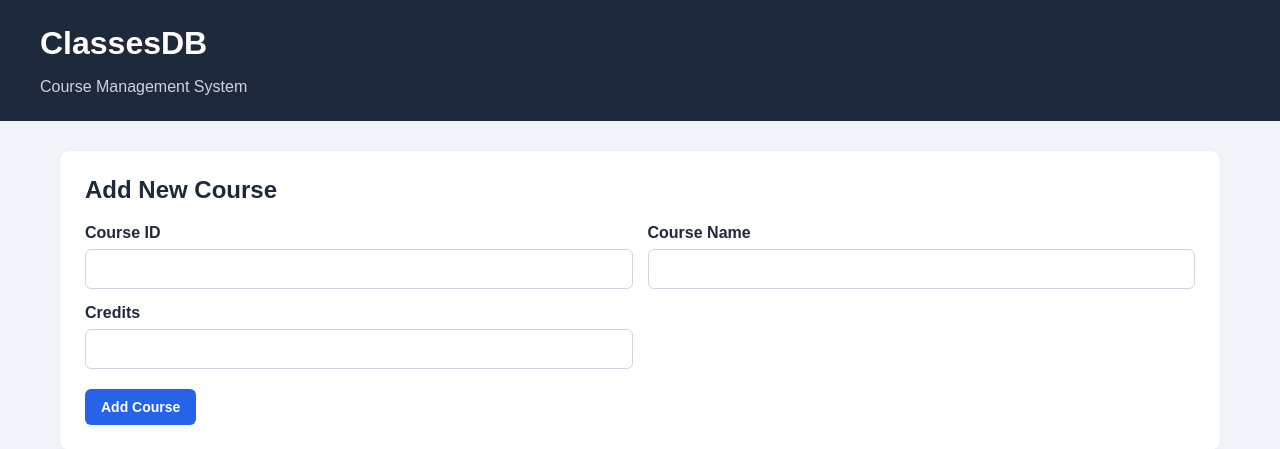
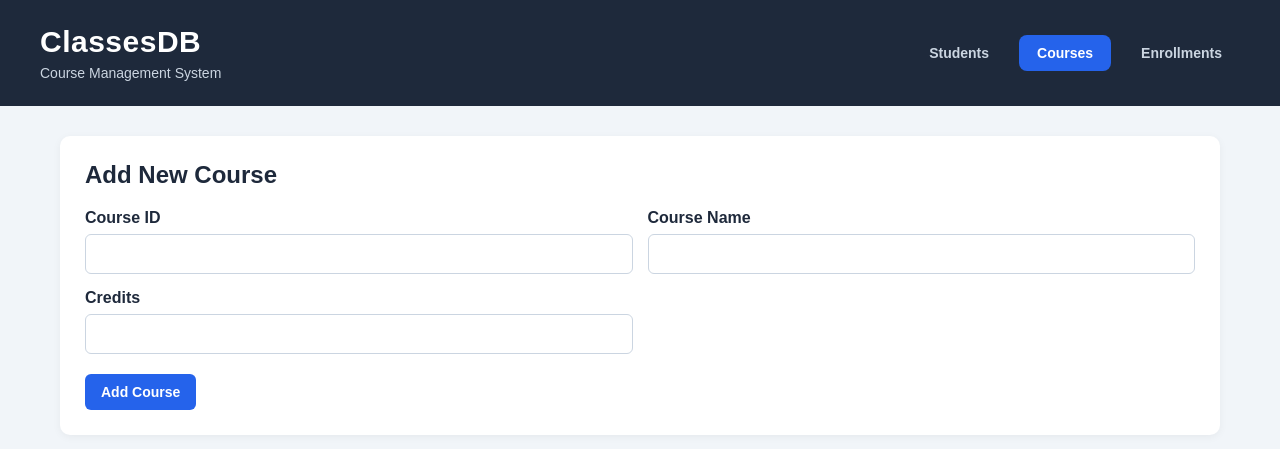
Before and after one commit to Dren30/MAC-250, a Flask app: page /courses in a window 1280 px wide. Shown: the top 449 px of the page. Run offline with Flask 3, Linux system fonts and the light colour scheme; data that the repository does not hold is empty.

Commit message:
Added nav-bar to courses and students page

```diff
--- a/student_db_app/templates/courses.html
+++ b/student_db_app/templates/courses.html
@@ -19,21 +19,64 @@
             color: #1e293b;
         }
 
-        header {
+        /* HEADER */
+        .main-header {
             background-color: #1e293b;
             color: white;
             padding: 25px 40px;
         }
 
-        header h1 {
-            margin: 0;
+        .header-content {
+            max-width: 1200px;
+            margin: 0 auto;
+            display: flex;
+            justify-content: space-between;
+            align-items: center;
+            flex-wrap: wrap;
+            gap: 20px;
         }
 
-        header p {
-            color: #cbd5e1;
-            margin-bottom: 0;
+        .header-title h1 {
+            margin: 0;
+            font-size: 30px;
+            font-weight: 700;
+            letter-spacing: 0.5px;
         }
 
+        .header-title p {
+            color: #cbd5e1;
+            margin: 6px 0 0;
+            font-size: 14px;
+        }
+
+        /* NAVIGATION */
+        .main-nav {
+            display: flex;
+            gap: 12px;
+            flex-wrap: wrap;
+        }
+
+        .main-nav a {
+            color: #cbd5e1;
+            text-decoration: none;
+            font-weight: 600;
+            font-size: 14px;
+            padding: 10px 18px;
+            border-radius: 8px;
+            transition: background-color 0.2s ease, color 0.2s ease;
+        }
+
+        .main-nav a:hover {
+            background-color: #334155;
+            color: white;
+        }
+
+        .main-nav a.active {
+            background-color: #2563eb;
+            color: white;
+        }
+
+        /* MAIN CONTENT */
         main {
             max-width: 1200px;
             margin: 30px auto;
@@ -53,6 +96,7 @@
             color: #1e293b;
         }
 
+        /* FORM */
         .form-grid {
             display: grid;
             grid-template-columns: repeat(2, 1fr);
@@ -80,8 +124,10 @@
         input:focus {
             outline: none;
             border-color: #2563eb;
+            box-shadow: 0 0 0 3px rgba(37, 99, 235, 0.12);
         }
 
+        /* BUTTONS */
         button {
             border: none;
             padding: 10px 16px;
@@ -89,6 +135,7 @@
             cursor: pointer;
             font-size: 14px;
             font-weight: bold;
+            transition: background-color 0.2s ease;
         }
 
         .primary-button {
@@ -123,6 +170,7 @@
             background-color: #fecaca;
         }
 
+        /* TABLE */
         .table-container {
             overflow-x: auto;
         }
@@ -148,6 +196,7 @@
             background-color: #f8fafc;
         }
 
+        /* ACTIONS */
         .actions {
             display: flex;
             gap: 8px;
@@ -164,9 +213,24 @@
             padding: 25px;
         }
 
+        /* RESPONSIVE DESIGN */
         @media (max-width: 600px) {
-            header {
+            .main-header {
                 padding: 20px;
+            }
+
+            .header-content {
+                flex-direction: column;
+                align-items: flex-start;
+            }
+
+            .main-nav {
+                width: 100%;
+                gap: 5px;
+            }
+
+            .main-nav a {
+                padding: 9px 12px;
             }
 
             .form-grid {
@@ -176,21 +240,41 @@
             section {
                 padding: 18px;
             }
+
+            main {
+                margin: 20px auto;
+            }
         }
     </style>
 </head>
 
 <body>
 
-<header>
+    <!-- HEADER -->
+    <header class="main-header">
+
+        <div class="header-content">
+
+            <div class="header-title">
                 <h1>ClassesDB</h1>
                 <p>Course Management System</p>
+            </div>
+
+            <nav class="main-nav">
+                <a href="{{ url_for('index') }}">Students</a>
+                <a href="{{ url_for('courses') }}" class="active">Courses</a>
+                <a href="{{ url_for('enrollments') }}">Enrollments</a>
+            </nav>
+
+        </div>
+
     </header>
 
     <main>
 
         <!-- ADD COURSE -->
         <section>
+
             <h2>Add New Course</h2>
 
             <form action="{{ url_for('insert_course') }}" method="POST">
@@ -198,17 +282,22 @@
                 <div class="form-grid">
 
                     <div class="form-group">
+
                         <label for="course_id">Course ID</label>
+
                         <input
                             type="number"
                             id="course_id"
                             name="course_id"
                             required
                         >
+
                     </div>
 
                     <div class="form-group">
+
                         <label for="course_name">Course Name</label>
+
                         <input
                             type="text"
                             id="course_name"
@@ -216,10 +305,13 @@
                             maxlength="60"
                             required
                         >
+
                     </div>
 
                     <div class="form-group">
+
                         <label for="credits">Credits</label>
+
                         <input
                             type="number"
                             id="credits"
@@ -227,6 +319,7 @@
                             min="1"
                             required
                         >
+
                     </div>
 
                 </div>
@@ -236,11 +329,13 @@
                 </button>
 
             </form>
+
         </section>
 
 
         <!-- COURSE TABLE -->
         <section>
+
             <h2>Courses</h2>
 
             <div class="table-container">
@@ -269,6 +364,7 @@
                             <td>{{ course.credits }}</td>
 
                             <td>
+
                                 <div class="actions">
 
                                     <a
@@ -284,9 +380,7 @@
                                     <form
                                         action="{{ url_for('delete_course') }}"
                                         method="POST"
-                                    onsubmit="return confirm(
-                                        'Are you sure you want to delete this course?'
-                                    );"
+                                        onsubmit="return confirm('Are you sure you want to delete this course?');"
                                     >
 
                                         <input
@@ -305,6 +399,7 @@
                                     </form>
 
                                 </div>
+
                             </td>
 
                         </tr>
```
Also changed, not shown: student_db_app/templates/index.html (+118 -13 lines). Lines whose indentation alone changed are shown as unchanged.
